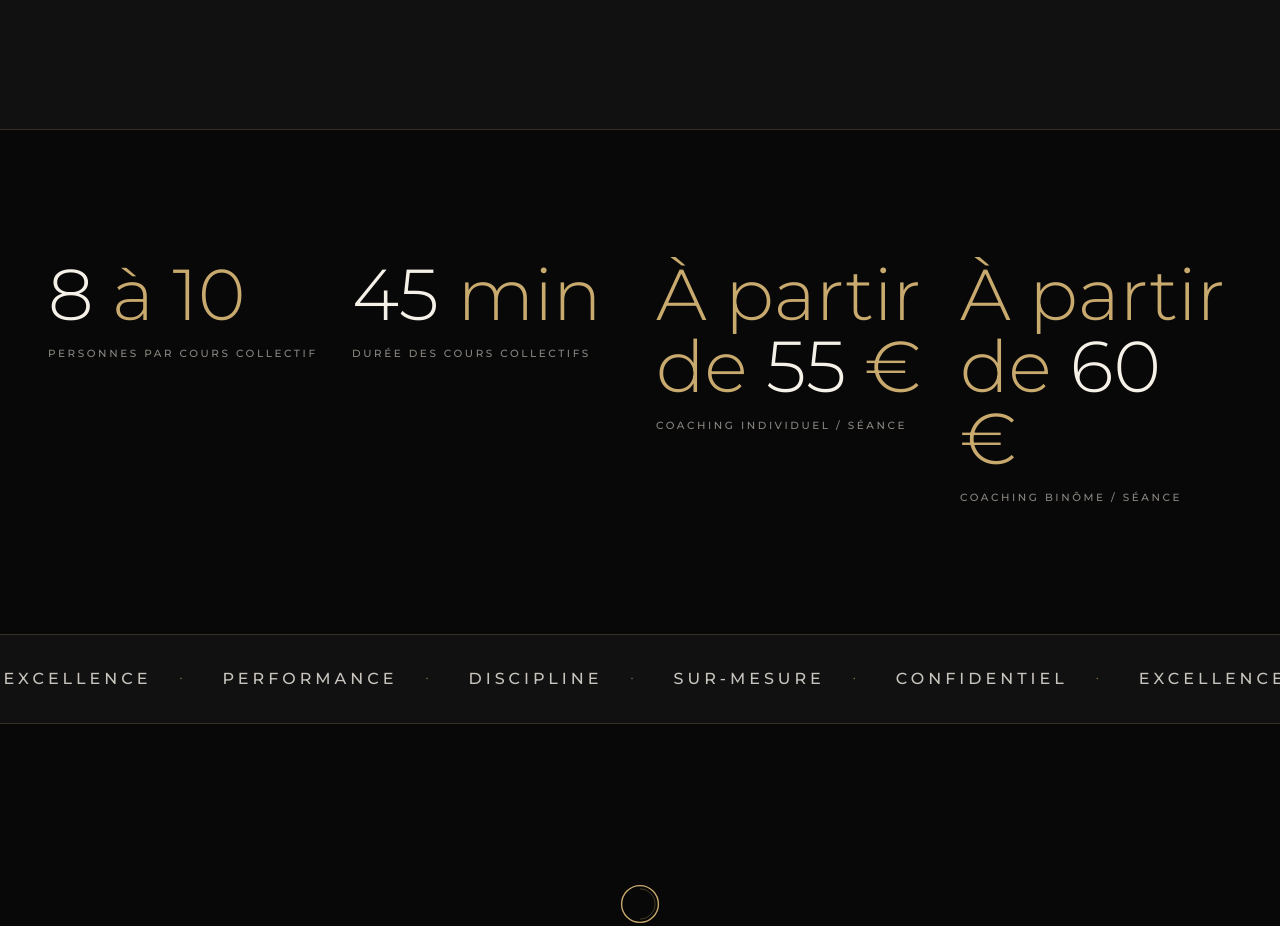
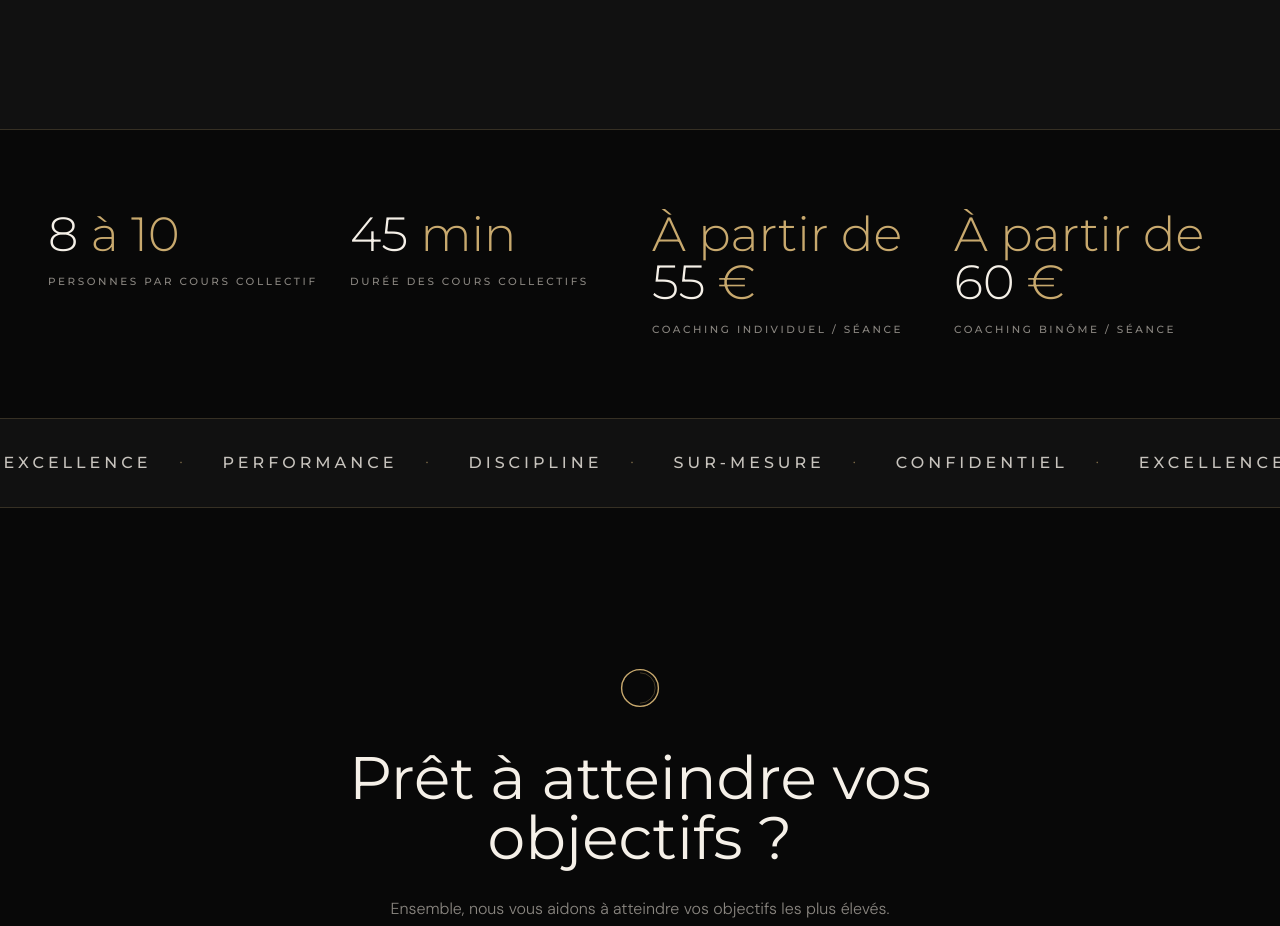
Before and after one commit to pinsaultmatteo-collab/le-cercle, a React (Vite) app: page /concept in a window 1280 px wide. Shown: the part 3640-4566 px from the top of the page. Built offline with nearby package versions, Linux system fonts and the light colour scheme.

Commit message:
fix(concept): reduce stats block size

```diff
--- a/src/pages/Concept.jsx
+++ b/src/pages/Concept.jsx
@@ -195,12 +195,12 @@ export default function Concept() {
       </section>
 
       {/* STATS */}
-      <section className="mx-auto max-w-container px-6 py-24 md:px-12 md:py-32">
-        <div className="grid grid-cols-2 gap-12 md:grid-cols-4 md:gap-8">
-          <StatCounter value={8} suffix=" à 10" label="Personnes par cours collectif" />
-          <StatCounter value={45} suffix=" min" label="Durée des cours collectifs" />
-          <StatCounter value={55} prefix="À partir de " suffix=" €" label="Coaching individuel / séance" />
-          <StatCounter value={60} prefix="À partir de " suffix=" €" label="Coaching binôme / séance" />
+      <section className="mx-auto max-w-container px-6 py-16 md:px-12 md:py-20">
+        <div className="grid grid-cols-2 gap-10 md:grid-cols-4 md:gap-6">
+          <StatCounter value={8} suffix=" à 10" label="Personnes par cours collectif" size="sm" />
+          <StatCounter value={45} suffix=" min" label="Durée des cours collectifs" size="sm" />
+          <StatCounter value={55} prefix="À partir de " suffix=" €" label="Coaching individuel / séance" size="sm" />
+          <StatCounter value={60} prefix="À partir de " suffix=" €" label="Coaching binôme / séance" size="sm" />
         </div>
       </section>
 
```
